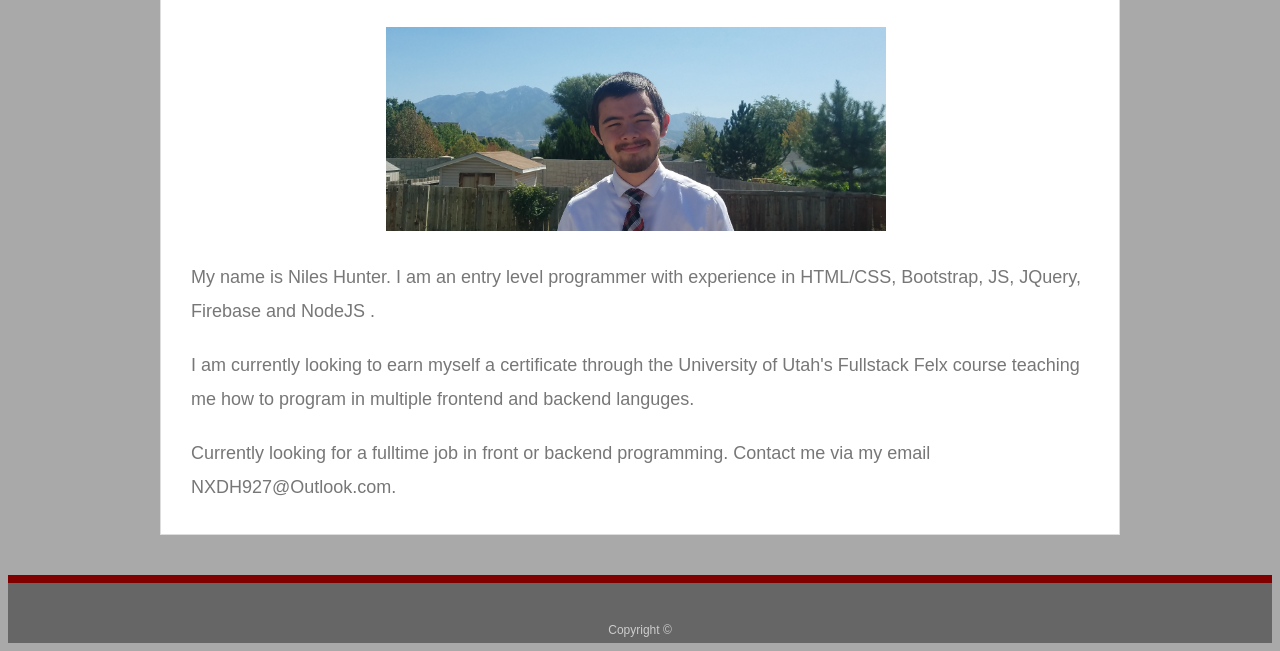
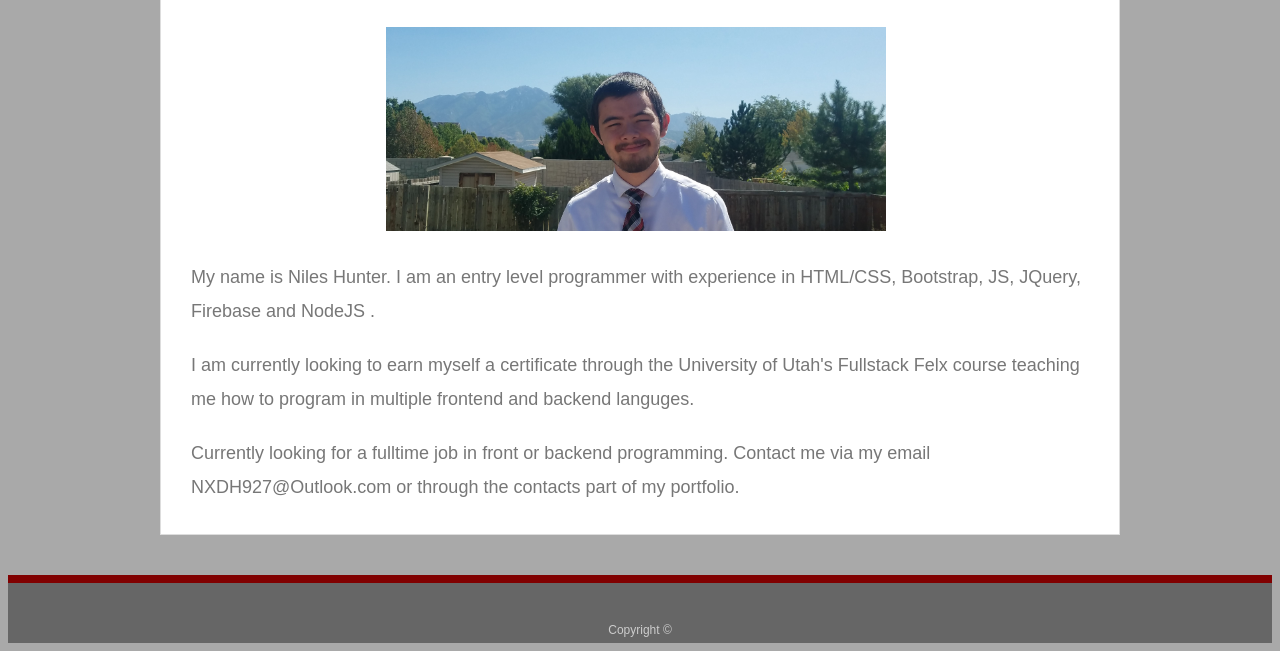
Before and after one commit to NXDH927/Basic-Portfolio, a plain HTML site: page index.html in a window 1280 px wide. Shown: the part 269-920 px from the top of the page. Drawn offline with Linux system fonts and the light colour scheme.

Commit message:
IndexUpdate

```diff
--- a/index.html
+++ b/index.html
@@ -31,7 +31,7 @@
 
       <p>I am currently looking to earn myself a certificate through the University of Utah's Fullstack Felx course teaching me how to program in multiple frontend and backend languges.</p>
 
-      <p>Currently looking for a fulltime job in front or backend programming. Contact me via my email NXDH927@Outlook.com.</p>
+      <p>Currently looking for a fulltime job in front or backend programming. Contact me via my email NXDH927@Outlook.com or through the contacts part of my portfolio.</p>
 
     </section>
 
```
